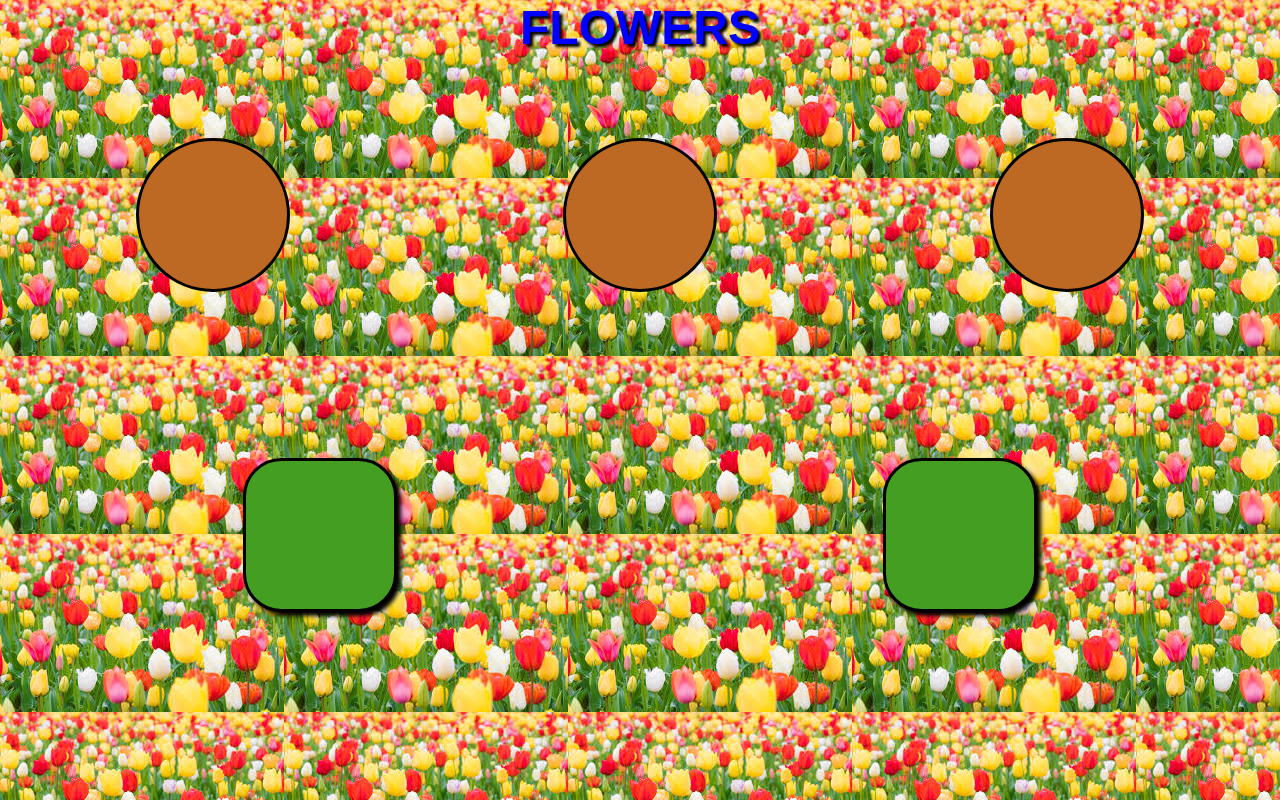
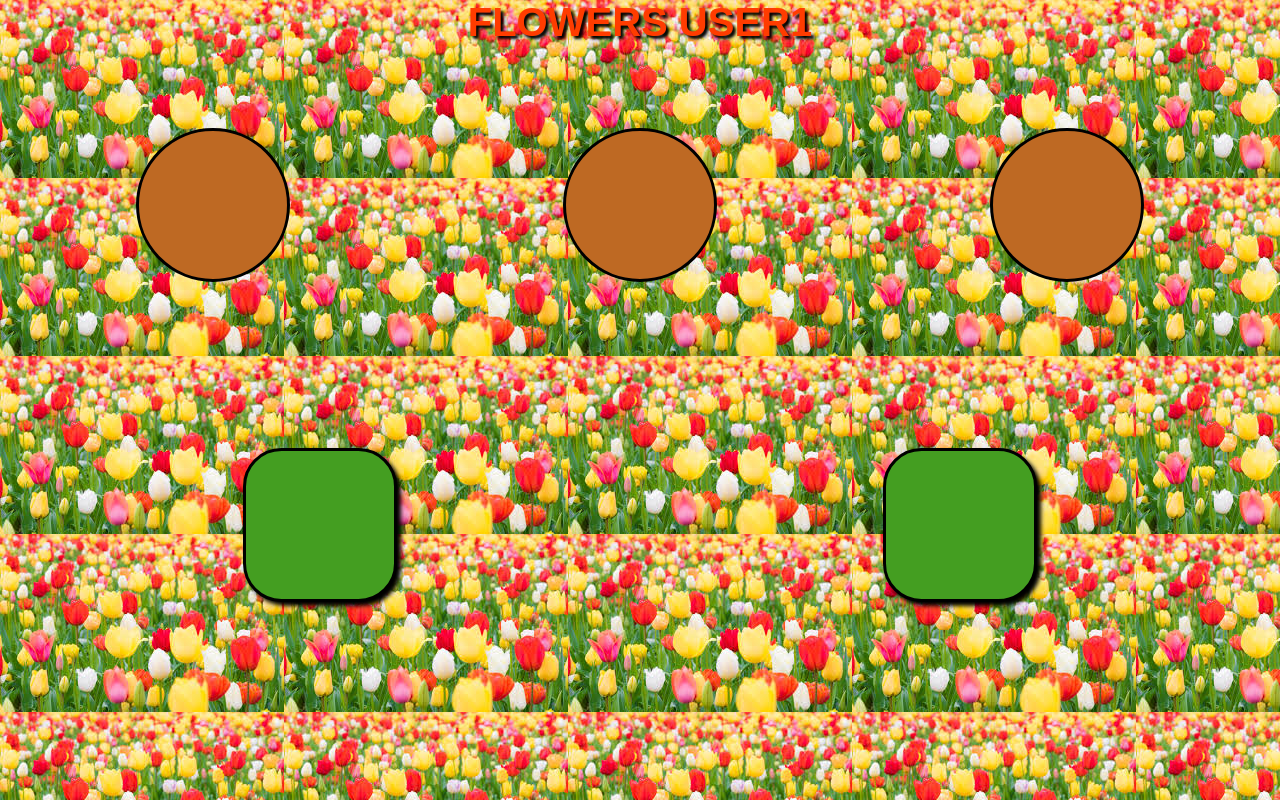
Before and after one commit to ghGill/project, a plain HTML site: page index.html in a window 1280 px wide. Drawn offline with Linux system fonts and the light colour scheme.

Commit message:
red + fonr 40

```diff
--- a/index.html
+++ b/index.html
@@ -8,18 +8,18 @@
 
     <style>
         .txt {
-            font-size: 48px;
+            font-size: 40px;
             font-family: Arial, Helvetica, sans-serif;
             text-align: center;
             font-weight: 900;
-            color:blue;
+            color:rgb(255, 60, 0);
             text-shadow: 3px 3px 3px black;
         }
     </style>
 </head>
 <body>
     <div class="txt">
-        FLOWERS
+        FLOWERS USER1
     </div>
     <div class="container">
         <div class="box box1">
```
